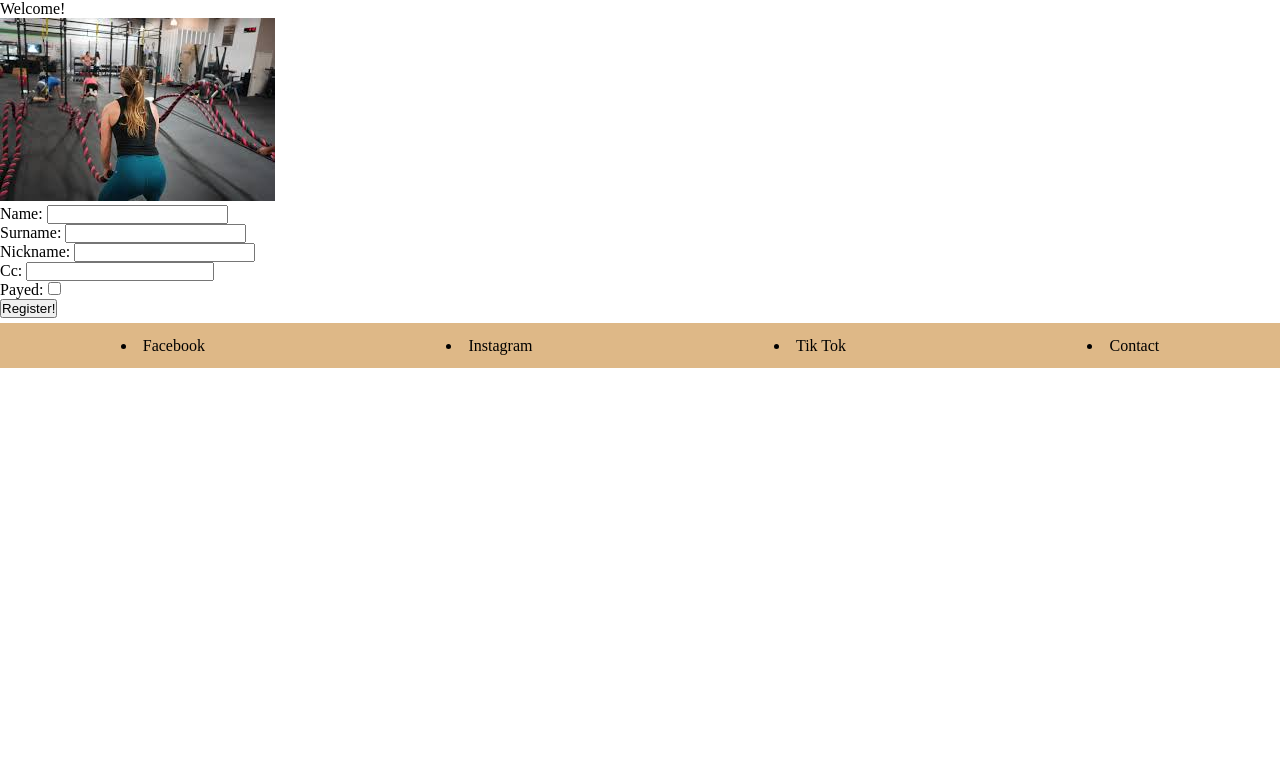
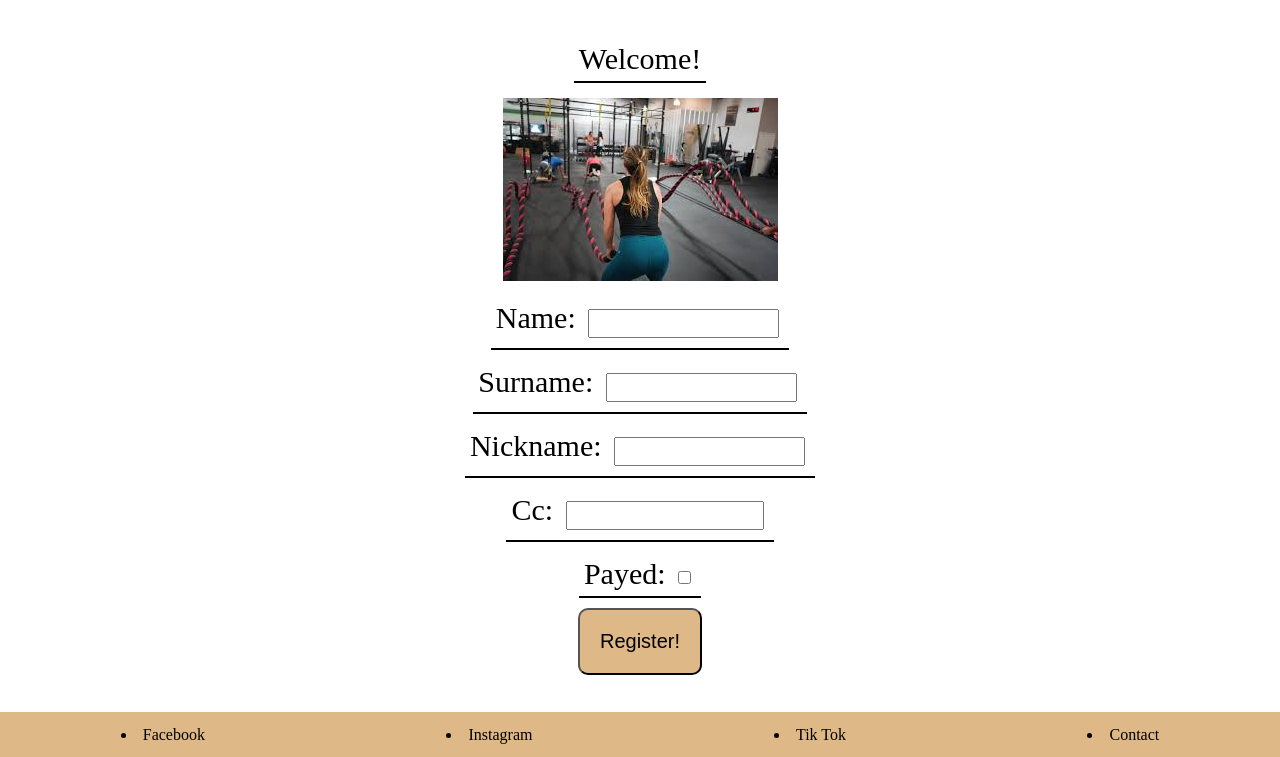
Before and after one commit to JStevenC10/Gym-app-Django, a Django app: page /register/ in a window 1280 px wide. Shown: the part 95-852 px from the top of the page. Before the commit the page ends 463 px from the top, so only its background shows below. Run offline with Django 3.2, Linux system fonts and the light colour scheme.

Commit message:
all front

```diff
--- /dev/null
+++ b/Gym/static/css/register.css
@@ -0,0 +1,39 @@
+form {
+    margin: 12px;
+    padding: 20px;
+    display: flex;
+    flex-direction: column;
+    justify-content: center;
+    align-items: center;
+}
+
+form p {
+    margin: 5px;
+    padding: 5px;
+    font-size: 30px;
+    text-align: center;
+    border-bottom: 2px solid black;
+}
+
+form img {
+    margin: 5px;
+    padding: 5px;
+}
+
+form input {
+    margin: 5px;
+    padding: 5px;
+    transition: border 0.5s;
+}
+
+form input:hover {
+    border: 2px solid burlywood;
+}
+
+form button {
+    font-size: 20px;
+    margin: 5px;
+    padding: 20px;
+    background-color: burlywood;
+    border-radius: 10px;
+}
--- a/Gym/templates/login.html
+++ b/Gym/templates/login.html
@@ -1,5 +1,9 @@
 {% extends "layout.html" %}
 {% load static %}
+
+{% block stylesh %}
+    <link rel="stylesheet" href="{% static 'css/login.css' %}">
+{% endblock %}
 
 {% block title %} Login {% endblock  %}
 
--- a/Gym/templates/register.html
+++ b/Gym/templates/register.html
@@ -1,5 +1,9 @@
 {% extends "layout.html" %}
 {% load static %}
+
+{% block stylesh %}
+    <link rel="stylesheet" href="{% static 'css/register.css' %}">
+{% endblock %}
 
 {% block title %} Register {% endblock  %}
 
--- a/Gym/templates/welcome.html
+++ b/Gym/templates/welcome.html
@@ -1,5 +1,9 @@
 {% extends "layout.html" %}
 {% load static %}
+
+{% block stylesh %}
+    <link rel="stylesheet" href="{% static 'css/welcome.css'%}">
+{% endblock  %}
 
 {% block title %} Welcome {% endblock  %}
 
@@ -19,6 +23,6 @@
         {% endif %}
         <img src="{% static 'img/welcome.jpeg' %}" alt="">
         <h3>{{phrase}}</h3>
+        <a href="{% url 'home' %}">Back</a>
     </section>
-    <a href="{% url 'home' %}">Back</a>
 {% endblock %}
```
Also changed, not shown: Gym/static/css/login.css (added, +33 -0 lines), Gym/static/css/welcome.css (added, +35 -0 lines), Gym/templates/all_clients.html (+18 -13 lines), Gym/static/img/back.jpeg (added).
